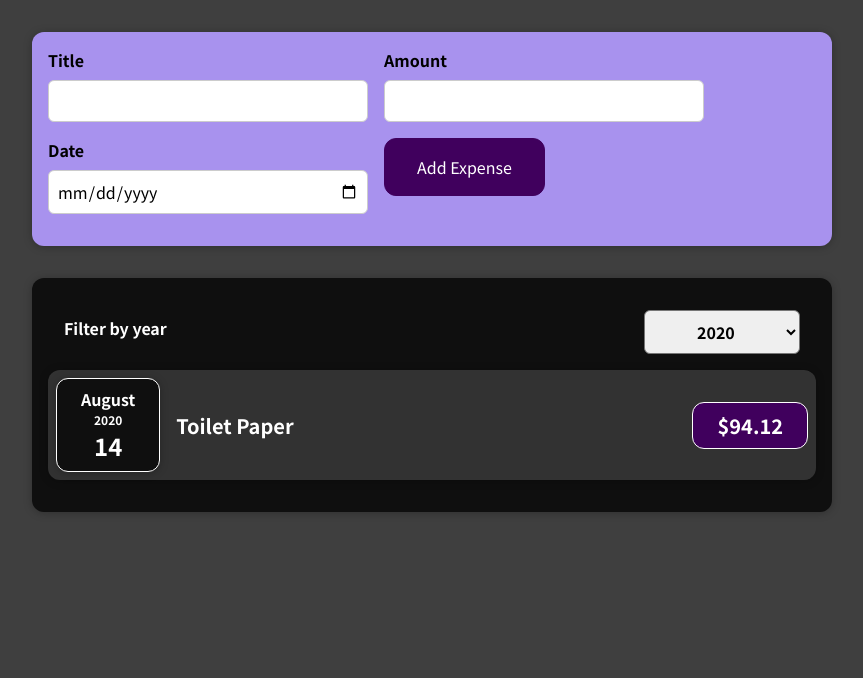
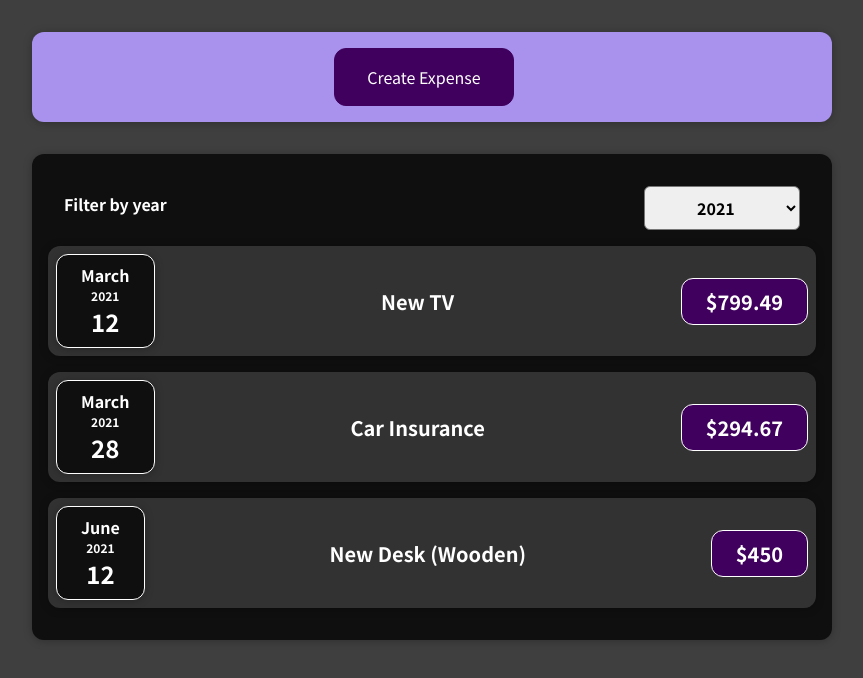
Before and after one commit to calbers1/my-expenses, a React (Create React App) app: page / in a window 1280 px wide. Shown: the top 678 px of the page, without its empty margins (208-1071 px from the left). Built offline with nearby package versions, Linux system fonts and the light colour scheme.

Commit message:
Add conditionals for year filter and create expense field

```diff
--- a/src/components/Expenses/ExpenseItem.js
+++ b/src/components/Expenses/ExpenseItem.js
@@ -4,6 +4,7 @@ import Card from "../UI/Card";
 
 const ExpenseItem = (props) => {
   return (
+    <li>
     <Card className="expense-item">
       <ExpenseDate date={props.date}></ExpenseDate>
       <div className="expense-item__description">
@@ -11,6 +12,7 @@ const ExpenseItem = (props) => {
       </div>
       <div className="expense-item__price">${props.amount}</div>
     </Card>
+    </li>
   );
 };
 
--- a/src/components/Expenses/Expenses.css
+++ b/src/components/Expenses/Expenses.css
@@ -1,5 +1,8 @@
 .expenses {
   padding: 1rem;
+  color: white;
+  font-size: 1rem;
+  text-align: center;
   background-color: rgb(15, 15, 15);
   margin: 2rem auto;
   width: 50rem;
--- a/src/components/Expenses/Expenses.js
+++ b/src/components/Expenses/Expenses.js
@@ -1,11 +1,11 @@
 import "./Expenses.css";
-import ExpenseItem from "./ExpenseItem";
 import Card from "../UI/Card";
 import ExpensesFilter from "./ExpensesFilter";
 import { useState } from "react/cjs/react.development";
+import ExpensesList from "./ExpensesList";
 
 const Expenses = (props) => {
-  const [filterValue, setFilterValue] = useState("2020");
+  const [filterValue, setFilterValue] = useState("2021");
 
   const expenseFilterHandler = (filter) => {
     setFilterValue(filter);
@@ -23,14 +23,7 @@ const Expenses = (props) => {
           onExpenseFilterSet={expenseFilterHandler}
         ></ExpensesFilter>
 
-        {filteredExpenses.map((expense) => (
-          <ExpenseItem
-            key={expense.id}
-            title={expense.title}
-            amount={expense.amount}
-            date={expense.date}
-          />
-        ))}
+        <ExpensesList items={filteredExpenses}></ExpensesList>
       </Card>
     </div>
   );
--- /dev/null
+++ b/src/components/Expenses/ExpensesList.css
@@ -0,0 +1,9 @@
+.expenses-list{
+    list-style: none;
+    padding: 0;
+}
+
+.expenses-list__fallback{
+    color:white;
+    text-align: center;
+}
--- /dev/null
+++ b/src/components/Expenses/ExpensesList.js
@@ -0,0 +1,27 @@
+import "./ExpensesList.css";
+import ExpenseItem from "./ExpenseItem";
+
+const ExpensesList = (props) => {
+  if (props.items.length === 0) {
+    return (
+      <h3 className="expenses-list__fallback">
+        No Expenses Found For The Specified Period.
+      </h3>
+    );
+  }
+
+  return (
+    <ul className="expenses-list">
+      {props.items.map((expense) => (
+        <ExpenseItem
+          key={expense.id}
+          title={expense.title}
+          amount={expense.amount}
+          date={expense.date}
+        />
+      ))}
+    </ul>
+  );
+};
+
+export default ExpensesList;
--- a/src/components/NewExpense/ExpenseForm.css
+++ b/src/components/NewExpense/ExpenseForm.css
@@ -24,3 +24,7 @@
 .new-expense__actions {
   text-align: right;
 }
+
+.new-expense__actions button {
+  margin: auto;
+}
--- a/src/components/NewExpense/ExpenseForm.js
+++ b/src/components/NewExpense/ExpenseForm.js
@@ -68,7 +68,7 @@ const ExpenseForm = (props) => {
           />
         </div>
         <div className="new-expense__actions">
-          <button type="submit">Add Expense</button>
+          <button type="submit">Submit Expense</button>
         </div>
       </div>
     </form>
--- a/src/components/NewExpense/NewExpense.js
+++ b/src/components/NewExpense/NewExpense.js
@@ -1,21 +1,33 @@
 import "./NewExpense.css";
 import Card from "../UI/Card";
 import ExpenseForm from "./ExpenseForm";
+import { useState } from "react/cjs/react.development";
 const NewExpense = (props) => {
   const numberOfExpenses = props.numberOfExpenses + 1;
+  const [expenseBtnPressed, setExpenseBtnPressed] = useState(false);
+
   const submitExpenseDataHandler = (enteredExpenseData) => {
     const expenseData = {
       id: "e" + numberOfExpenses,
       ...enteredExpenseData,
     };
     props.onAddExpense(expenseData);
+    setExpenseBtnPressed(false);
   };
 
-  return (
-    <Card className="new-expense">
-      <ExpenseForm onNewExpenseSubmit={submitExpenseDataHandler} />
-    </Card>
+  const displayBtnClickHandler = () => {
+    setExpenseBtnPressed(true);
+  };
+
+  let displayItem = (
+    <button onClick={displayBtnClickHandler}>Create Expense</button>
   );
+
+  if (expenseBtnPressed) {
+    displayItem = <ExpenseForm onNewExpenseSubmit={submitExpenseDataHandler} />;
+  }
+
+  return <Card className="new-expense">{displayItem}</Card>;
 };
 
 export default NewExpense;
```
